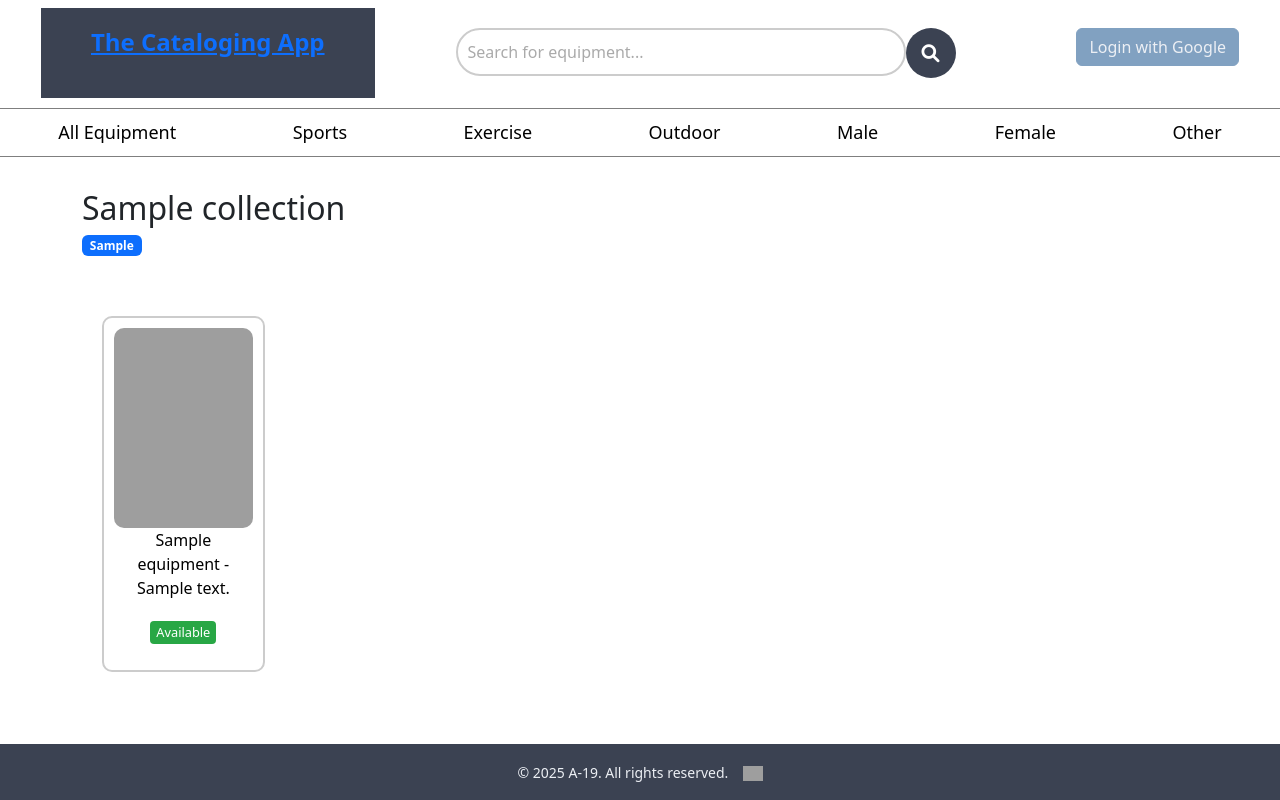
After one commit to NicholasDanilowicz/CatalogLendingApp, a Django app: page /app/collection/1/ in a window 1280 px wide. The commit adds this page. Run offline with Django 5.2, Linux system fonts and the light colour scheme; tables that the repository leaves empty hold one stand-in row (values such as "Sample post"); some libraries are stand-ins or nearby versions; grey boxes are pictures that could not be loaded.

Commit message:
searching by collections and tags

```diff
--- a/app/context_processors.py
+++ b/app/context_processors.py
@@ -1,4 +1,9 @@
 from .forms import SearchForm
+from .models import Collection
 
 def search_form(request):
-  return {'form': SearchForm()}
+    collections = Collection.objects.filter(is_public=True)
+    return {
+        'form': SearchForm(),
+        'collections': collections
+    }
--- a/app/forms.py
+++ b/app/forms.py
@@ -1,4 +1,5 @@
 from django import forms
+from .models import Collection, TAG_CHOICES
 
 class SearchForm(forms.Form):
     query = forms.CharField(
@@ -7,3 +8,26 @@ class SearchForm(forms.Form):
         required=False,
         widget=forms.TextInput(attrs={'placeholder': 'Search for equipment...', 'class': 'search-input'})
     )
+
+class CollectionAdminForm(forms.ModelForm):
+    tags = forms.MultipleChoiceField(
+        choices=TAG_CHOICES,
+        required=False,
+        widget=forms.CheckboxSelectMultiple
+    )
+
+    class Meta:
+        model = Collection
+        fields = '__all__'
+
+    def __init__(self, *args, **kwargs):
+        super().__init__(*args, **kwargs)
+        if self.instance.pk and self.instance.tags:
+            self.initial['tags'] = self.instance.get_tags_list()
+
+    def save(self, commit=True):
+        instance = super().save(commit=False)
+        instance.tags = ','.join(self.cleaned_data['tags'])
+        if commit:
+            instance.save()
+        return instance
--- a/app/static/css/searchStyles.css
+++ b/app/static/css/searchStyles.css
@@ -56,3 +56,21 @@
   padding: 8px 12px;
   font-weight: bold;
 }
+
+.availability-tag {
+    display: inline-block;
+    padding: 2px 6px;
+    border-radius: 4px;
+    font-size: 0.8em;
+    margin-top: 5px;
+}
+
+.available {
+    background-color: #28a745;
+    color: white;
+}
+
+.unavailable {
+    background-color: #dc3545;
+    color: white;
+}
--- a/app/templates/base.html
+++ b/app/templates/base.html
@@ -23,6 +23,11 @@
         <form action="{% url 'search_results' %}" method="GET">
           <div id="searchBar" class="search-container">
             {{form.as_p}}
+            {% if collection_id %}
+                <input type="hidden" name="collection_id" value="{{ collection_id }}">
+            {% elif tag %}
+                <input type="hidden" name="tag" value="{{ tag }}">
+            {% endif %}
             <button type="submit">
               <i class="fas fa-search"></i>
             </button>
@@ -48,46 +53,66 @@
       <nav class="menu">
         <ul class="menu-list">
           <li class="menu-item">
-            <a href="#">Sports</a>
+            <a href="{% url 'search_results' %}?query=">All Equipment</a>
+          </li>
+          <li class="menu-item">
+            <a href="{% url 'search_results' %}?tag=sports">Sports</a>
             <ul class="dropdown">
-              <li><a href="{% url 'search_results' %}?query=Football">Football</a></li>
-              <li><a href="{% url 'search_results' %}?query=Basketball">Basketball</a></li>
-              <li><a href="{% url 'search_results' %}?query=Tennis">Tennis</a></li>
-              <li><a href="#">Football</a></li>
-              <li><a href="#">Basketball</a></li>
-              <li><a href="#">Tennis</a></li>
+              {% for collection in collections %}
+                {% if 'sports' in collection.get_tags_list and collection.is_public %}
+                  <li><a href="{% url 'collection_detail' collection.id %}">{{ collection.title }}</a></li>
+                {% endif %}
+              {% endfor %}
             </ul>
           </li>
           <li class="menu-item">
-            <a href="#">Exercise</a>
+            <a href="{% url 'search_results' %}?tag=exercise">Exercise</a>
             <ul class="dropdown">
-              <li><a href="{% url 'search_results' %}?query=Yoga">Yoga</a></li>
-              <li><a href="{% url 'search_results' %}?query=Weights">Weights</a></li>
-              <li><a href="{% url 'search_results' %}?query=Cardio">Cardio</a></li>
+              {% for collection in collections %}
+                {% if 'exercise' in collection.get_tags_list and collection.is_public %}
+                  <li><a href="{% url 'collection_detail' collection.id %}">{{ collection.title }}</a></li>
+                {% endif %}
+              {% endfor %}
             </ul>
           </li>
           <li class="menu-item">
-            <a href="#">Outdoor</a>
+            <a href="{% url 'search_results' %}?tag=outdoor">Outdoor</a>
             <ul class="dropdown">
-              <li><a href="{% url 'search_results' %}?query=Camping">Camping</a></li>
-              <li><a href="{% url 'search_results' %}?query=Biking">Biking</a></li>
-              <li><a href="{% url 'search_results' %}?query=Hiking">Hiking</a></li>
+              {% for collection in collections %}
+                {% if 'outdoor' in collection.get_tags_list and collection.is_public %}
+                  <li><a href="{% url 'collection_detail' collection.id %}">{{ collection.title }}</a></li>
+                {% endif %}
+              {% endfor %}
             </ul>
           </li>
           <li class="menu-item">
-            <a href="#">Male</a>
+            <a href="{% url 'search_results' %}?tag=male">Male</a>
             <ul class="dropdown">
-              <li><a href="{% url 'search_results' %}?query=MaleShoes">Shoes</a></li>
-              <li><a href="{% url 'search_results' %}?query=MaleClothing">Clothing</a></li>
-              <li><a href="{% url 'search_results' %}?query=MaleAccessories">Accessories</a></li>
+              {% for collection in collections %}
+                {% if 'male' in collection.get_tags_list and collection.is_public %}
+                  <li><a href="{% url 'collection_detail' collection.id %}">{{ collection.title }}</a></li>
+                {% endif %}
+              {% endfor %}
             </ul>
           </li>
           <li class="menu-item">
-            <a href="#">Female</a>
+            <a href="{% url 'search_results' %}?tag=female">Female</a>
             <ul class="dropdown">
-              <li><a href="{% url 'search_results' %}?query=FemaleShoes">Shoes</a></li>
-              <li><a href="{% url 'search_results' %}?query=FemaleClothing">Clothing</a></li>
-              <li><a href="{% url 'search_results' %}?query=FemaleAccessories">Accessories</a></li>
+              {% for collection in collections %}
+                {% if 'female' in collection.get_tags_list and collection.is_public %}
+                  <li><a href="{% url 'collection_detail' collection.id %}">{{ collection.title }}</a></li>
+                {% endif %}
+              {% endfor %}
+            </ul>
+          </li>
+          <li class="menu-item">
+            <a href="{% url 'search_results' %}?tag=other">Other</a>
+            <ul class="dropdown">
+              {% for collection in collections %}
+                {% if 'other' in collection.get_tags_list and collection.is_public %}
+                  <li><a href="{% url 'collection_detail' collection.id %}">{{ collection.title }}</a></li>
+                {% endif %}
+              {% endfor %}
             </ul>
           </li>
         </ul>
--- /dev/null
+++ b/app/templates/collection_detail.html
@@ -0,0 +1,45 @@
+{% extends 'base.html' %}
+{% load static %}
+
+{% block extra_css %}
+    <link rel="stylesheet" href="{% static 'css/searchStyles.css' %}">
+{% endblock %}
+
+{% block content %}
+<div class="container mt-4">
+    <div class="row mb-4">
+        <div class="col-12">
+            <h2>{{ collection.title }}</h2>
+            <div class="mb-3">
+                {% for tag in collection.get_tags_list %}
+                    <a href="{% url 'search_results' %}?tag={{ tag }}" class="badge bg-primary text-decoration-none me-1">{{ tag }}</a>
+                {% endfor %}
+            </div>
+        </div>
+    </div>
+
+    <div class="grid-container">
+        {% for item in equipment_items %}
+            <div class="grid-item-container">
+                <a href="{% url 'item_detail' item.id %}" class="grid-item">
+                    {% if item.image_url %}
+                        <img src="{{ item.image_url }}" alt="{{ item.name }}">
+                    {% elif item.image %}
+                        <img src="{{ item.image.url }}" alt="{{ item.name }}">
+                    {% else %}
+                        <img src="{% static 'images/placeholder.png' %}" alt="{{ item.name }}">
+                    {% endif %}
+                    <p>{{ item.name }} - {{ item.description }}</p>
+                    <p class="availability-tag {% if item.available %}available{% else %}unavailable{% endif %}">
+                        {% if item.available %}Available{% else %}Not Available{% endif %}
+                    </p>
+                </a>
+            </div>
+        {% empty %}
+            <div class="col-12">
+                <p>No equipment items in this collection yet.</p>
+            </div>
+        {% endfor %}
+    </div>
+</div>
+{% endblock %}
--- a/app/urls.py
+++ b/app/urls.py
@@ -9,7 +9,8 @@ urlpatterns = [
     path('logout/', auth_views.LogoutView.as_view(), name='logout'),
     path("", views.home, name='home'),
     path("search/", views.search_results, name='search_results'),
-    path("item/<int:item_id>", views.item_detail, name='item_detail')
+    path("item/<int:item_id>", views.item_detail, name='item_detail'),
+    path("collection/<int:collection_id>/", views.collection_detail, name='collection_detail'),
 ]
 
 # if settings.DEBUG:
--- a/app/views.py
+++ b/app/views.py
@@ -4,6 +4,7 @@ from django.core.paginator import Paginator
 from .forms import SearchForm
 from .models import UserProfile
 from .models import Equipment
+from .models import Collection
 
 
 def custom_login(request):
@@ -46,18 +47,52 @@ def item_detail(request, item_id):
     item = get_object_or_404(Equipment, id=item_id)
     return render(request, 'item_detail.html', {'item': item})
 
+def collection_detail(request, collection_id):
+    collection = get_object_or_404(Collection, id=collection_id)
+    if not collection.can_user_access(request.user):
+        return redirect('home')
+
+    equipment_items = collection.equipment_items.all()
+    print(f"Collection: {collection.title}")
+    print(f"Equipment items count: {equipment_items.count()}")
+    print(f"Equipment items: {[item.name for item in equipment_items]}")
+
+    return render(request, 'collection_detail.html', {
+        'collection': collection,
+        'equipment_items': equipment_items
+    })
+
 def search_results(req):
     form = SearchForm(req.GET)
     query = req.GET.get('q', '')
-    print("here is query: ", query)
-    results = []
-    if form.is_valid():
-        query = form.cleaned_data.get('query', '')
-        print("cleaned query: ", query)
-        if query:
-            results = Equipment.objects.filter(name__icontains=query)
-    paginator = Paginator(results, 5)
+    collection_id = req.GET.get('collection_id')
+    tag = req.GET.get('tag')
+
+    base_queryset = Equipment.objects.all()
+
+    if collection_id:
+        try:
+            collection = Collection.objects.get(id=collection_id)
+            base_queryset = base_queryset.filter(collections=collection)
+        except Collection.DoesNotExist:
+            pass
+    elif tag:
+        collections = Collection.objects.filter(tags__contains=tag, is_public=True)
+        base_queryset = base_queryset.filter(collections__in=collections).distinct()
+
+    if query:
+        base_queryset = base_queryset.filter(name__icontains=query)
+
+    paginator = Paginator(base_queryset, 5)
     page_number = req.GET.get('page')
     page_obj = paginator.get_page(page_number)
-    print("whatever page_obj is: ", page_obj)
-    return render(req, 'search_results.html', {'form': form, 'query': query, 'results': results, 'page_obj': page_obj})
+
+    context = {
+        'form': form,
+        'query': query,
+        'page_obj': page_obj,
+        'collection_id': collection_id,
+        'tag': tag
+    }
+
+    return render(req, 'search_results.html', context)
```
Also changed, not shown: app/admin.py (+12 -1 lines), app/models.py (+16 -13 lines), app/templates/search_results.html (+29 -14 lines), app/migrations/0001_initial.py, app/migrations/0002_alter_collection_tags.py (added), app/migrations/0002_equipment.py (deleted), app/migrations/0003_alter_collection_tags.py (added), app/migrations/0003_equipment_image.py (deleted), app/migrations/0004_alter_equipment_image.py (deleted), app/migrations/0005_collection.py (deleted).
